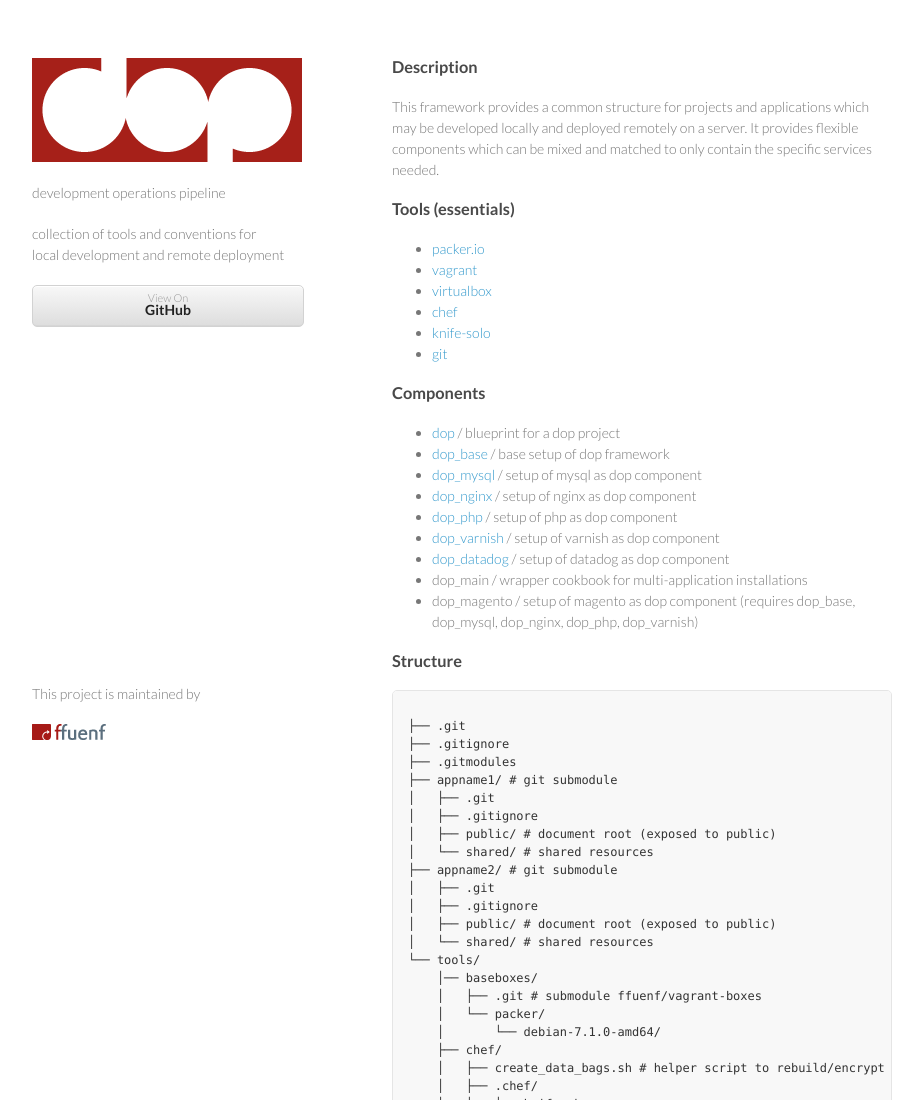
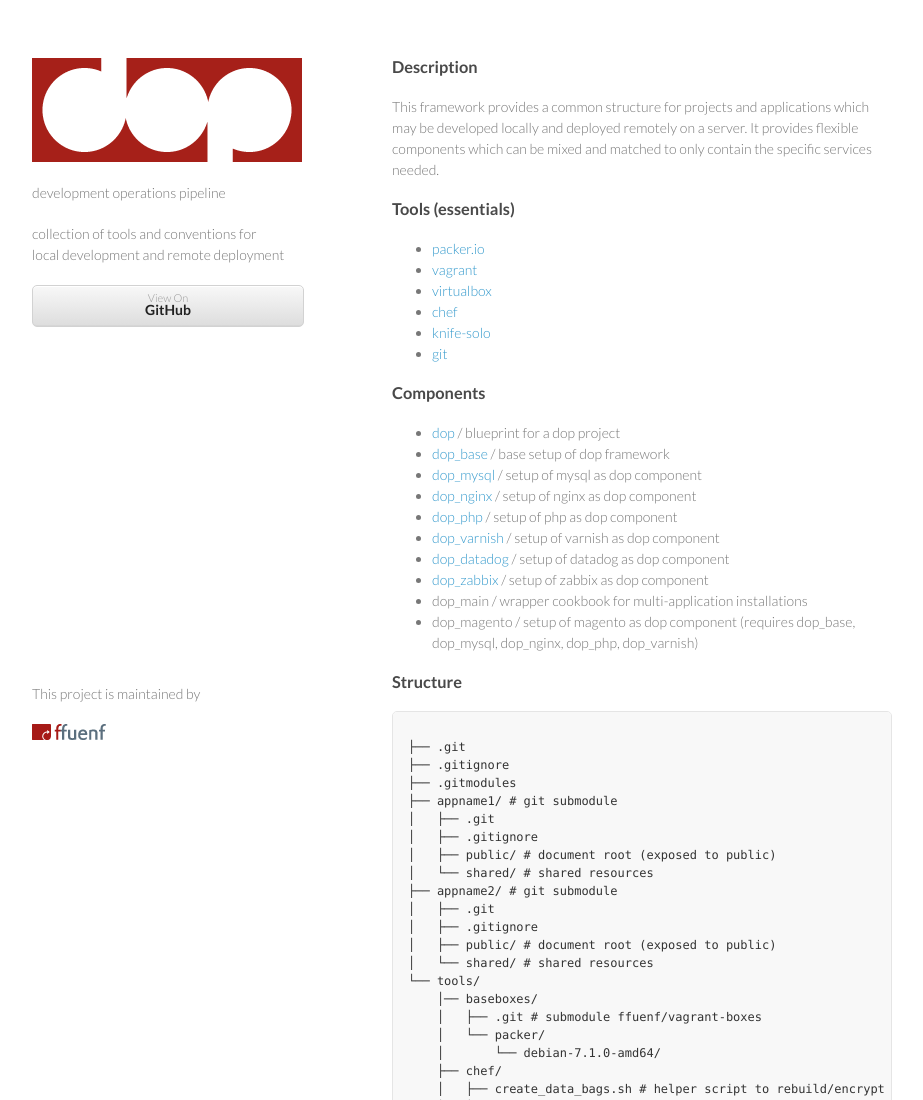
Before and after one commit to ffuenf/dop, a plain HTML site: page index.html in a window 1280 px wide. Shown: the top 1100 px of the page, without its empty margins (178-1101 px from the left). Drawn offline with Linux system fonts and the light colour scheme.

Commit message:
add link to dop_zabbix

```diff
--- a/index.html
+++ b/index.html
@@ -43,6 +43,7 @@
 					<li><a href="https://github.com/ffuenf/dop_php">dop_php</a> / setup of php as dop component</li>
 					<li><a href="https://github.com/ffuenf/dop_varnish">dop_varnish</a> / setup of varnish as dop component</li>
 					<li><a href="https://github.com/ffuenf/dop_datadog">dop_datadog</a> / setup of datadog as dop component</li>
+					<li><a href="https://github.com/ffuenf/dop_zabbix">dop_zabbix</a> / setup of zabbix as dop component</li>
 					<li>dop_main / wrapper cookbook for multi-application installations</li>
 					<li>dop_magento / setup of magento as dop component (requires dop_base, dop_mysql, dop_nginx, dop_php, dop_varnish)</li>
 				</ul>
```
